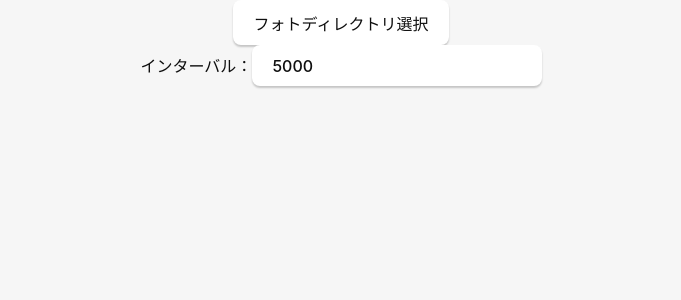
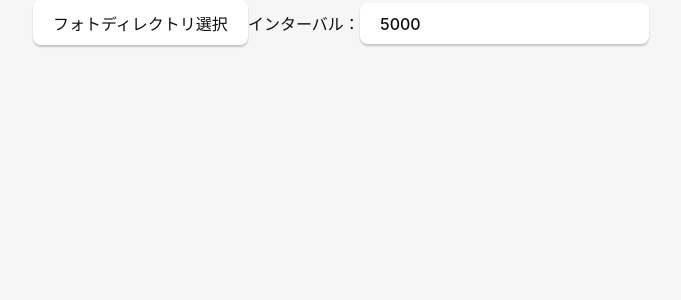
Before and after one commit to mikoto2000/photo-slide-show, a React (Vite) app: page / in a window 1280 px wide. Shown: the top 300 px of the page, without its empty margins (299-980 px from the left). Built offline with nearby package versions, Linux system fonts and the light colour scheme.

Commit message:
スタイル調整その３。

```diff
--- a/src/App.css
+++ b/src/App.css
@@ -114,7 +114,7 @@ button {
 }
 
 html, body, main {
-  height: 100vh;
+  min-height: 100vh;
   margin: 0px;
   padding: 0px;
 }
--- a/src/App.tsx
+++ b/src/App.tsx
@@ -61,7 +61,7 @@ function App() {
   }
 
   return (
-    <main className="container" style={{ maxHeight: "100vh" }}>
+    <main className="container">
       <div style={{ flexGrow: "1" }}>
         <form
           className="row"
@@ -69,6 +69,7 @@ function App() {
             e.preventDefault();
             getImageEntry();
           }}
+          style={{ display: "inline" }}
         >
           <button type="submit">フォトディレクトリ選択</button>
         </form>
@@ -80,7 +81,7 @@ function App() {
           }}
         ></input>
       </div>
-        <img src={currentImagePath} style={{ maxHeight: "90%", objectFit: "contain" }}></img>
+      <img src={currentImagePath} style={{ maxHeight: "90vh", objectFit: "contain" }}></img>
       <div style={{ flexGrow: "1" }}>
         <p>{filePath}</p>
       </div>
```
